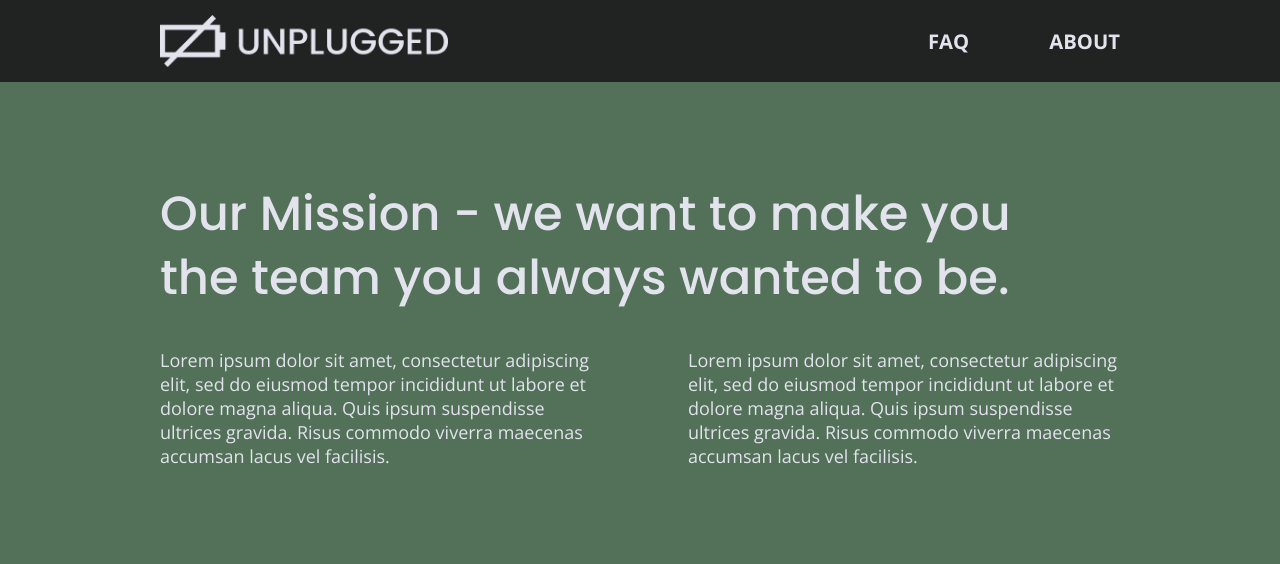
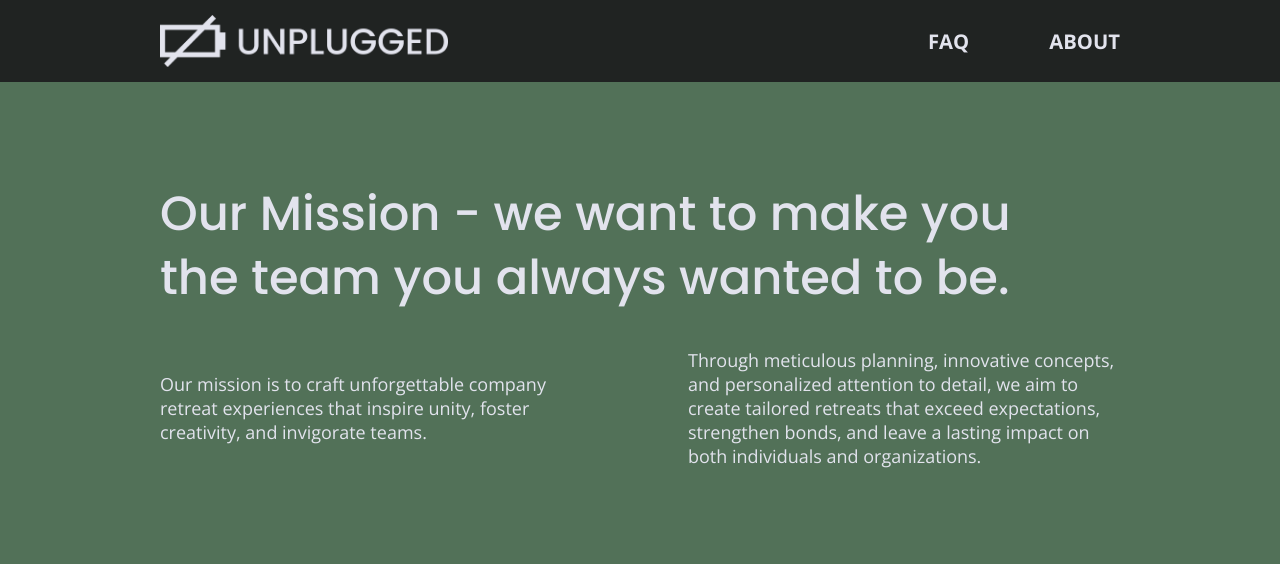
Before and after one commit to pkcnj/unplugged-retreat, a plain HTML site: page about/index.html in a window 1280 px wide. Shown: the top 564 px of the page. Drawn offline with nearby package versions, Linux system fonts and the light colour scheme.

Commit message:
Update index.html

```diff
--- a/about/index.html
+++ b/about/index.html
@@ -49,10 +49,10 @@
                 <h2>Our Mission - we want to make you the team you always wanted to be.</h2>
                 <div class="mission-content">
                     <p>
-                        Lorem ipsum dolor sit amet, consectetur adipiscing elit, sed do eiusmod tempor incididunt ut labore et dolore magna aliqua. Quis ipsum suspendisse ultrices gravida. Risus commodo viverra maecenas accumsan lacus vel facilisis.
+                        Our mission is to craft unforgettable company retreat experiences that inspire unity, foster creativity, and invigorate teams.
                     </p>
                     <p>
-                        Lorem ipsum dolor sit amet, consectetur adipiscing elit, sed do eiusmod tempor incididunt ut labore et dolore magna aliqua. Quis ipsum suspendisse ultrices gravida. Risus commodo viverra maecenas accumsan lacus vel facilisis.
+                        Through meticulous planning, innovative concepts, and personalized attention to detail, we aim to create tailored retreats that exceed expectations, strengthen bonds, and leave a lasting impact on both individuals and organizations.
                     </p>
                 </div>
             </div>
```
